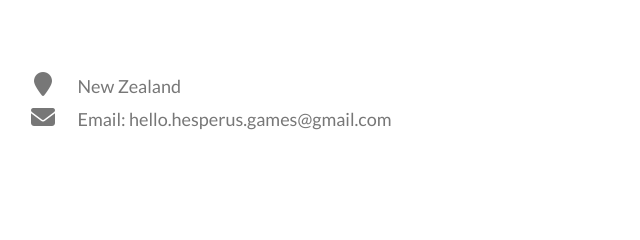
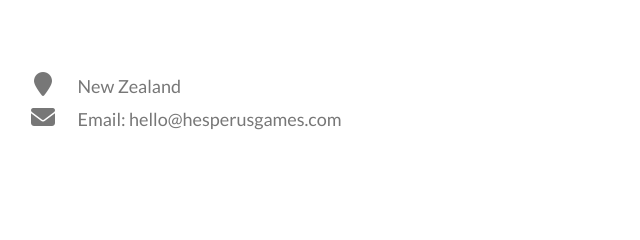
Before and after one commit to hesperusgames/hesperusgames.github.io, a plain HTML site: page index.html in a window 1280 px wide. Shown: the part 4006-4246 px from the top of the page, 470-1110 px from the left. Drawn offline with nearby package versions, Linux system fonts and the light colour scheme.

Commit message:
Update email address

```diff
--- a/index.html
+++ b/index.html
@@ -236,7 +236,7 @@
             <div class="w3-col m8 w3-panel">
                 <div class="w3-large w3-margin-bottom">
                     <i class="fa fa-map-marker fa-fw w3-hover-text-black w3-xlarge w3-margin-right"></i> New Zealand<br>
-                    <i class="fa fa-envelope fa-fw w3-hover-text-black w3-xlarge w3-margin-right"></i> Email: hello.hesperus.games@gmail.com<br>
+                    <i class="fa fa-envelope fa-fw w3-hover-text-black w3-xlarge w3-margin-right"></i> Email: hello@hesperusgames.com<br>
                 </div>
             </div>
         </div>
```
